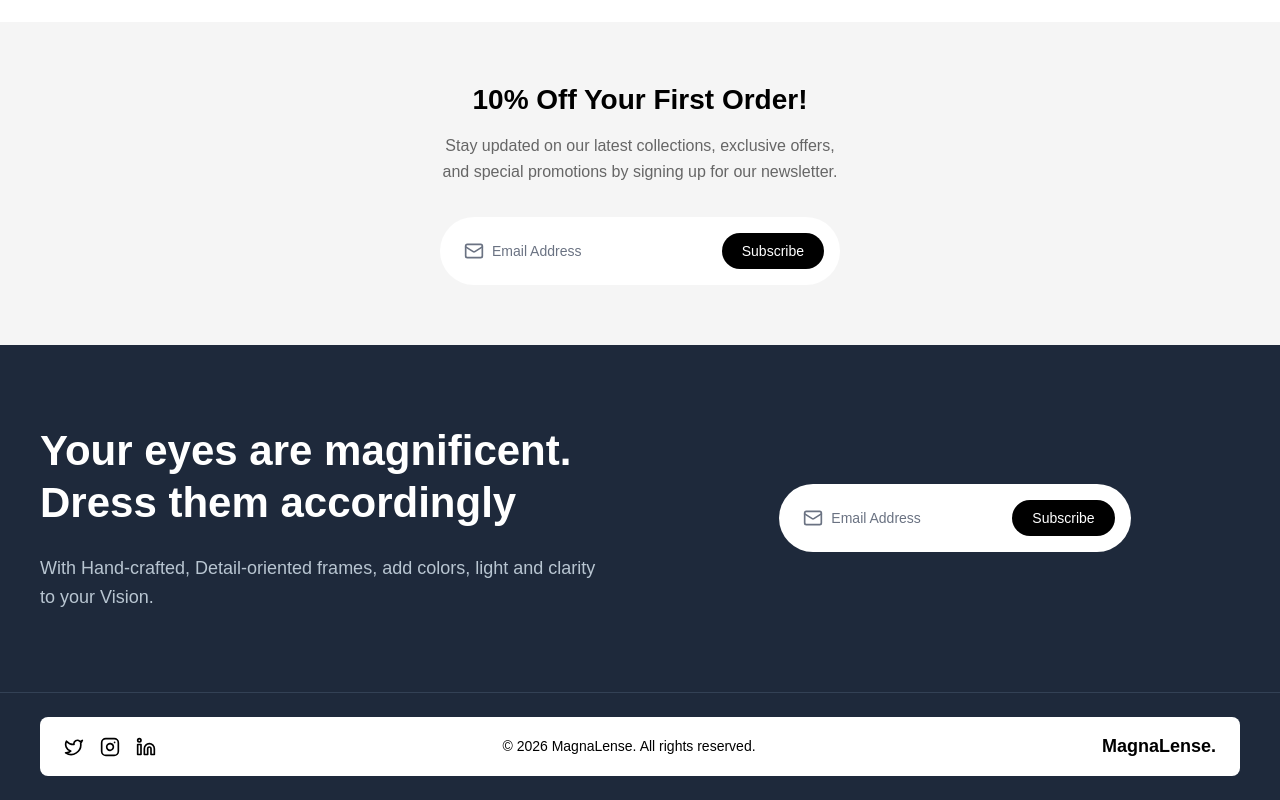
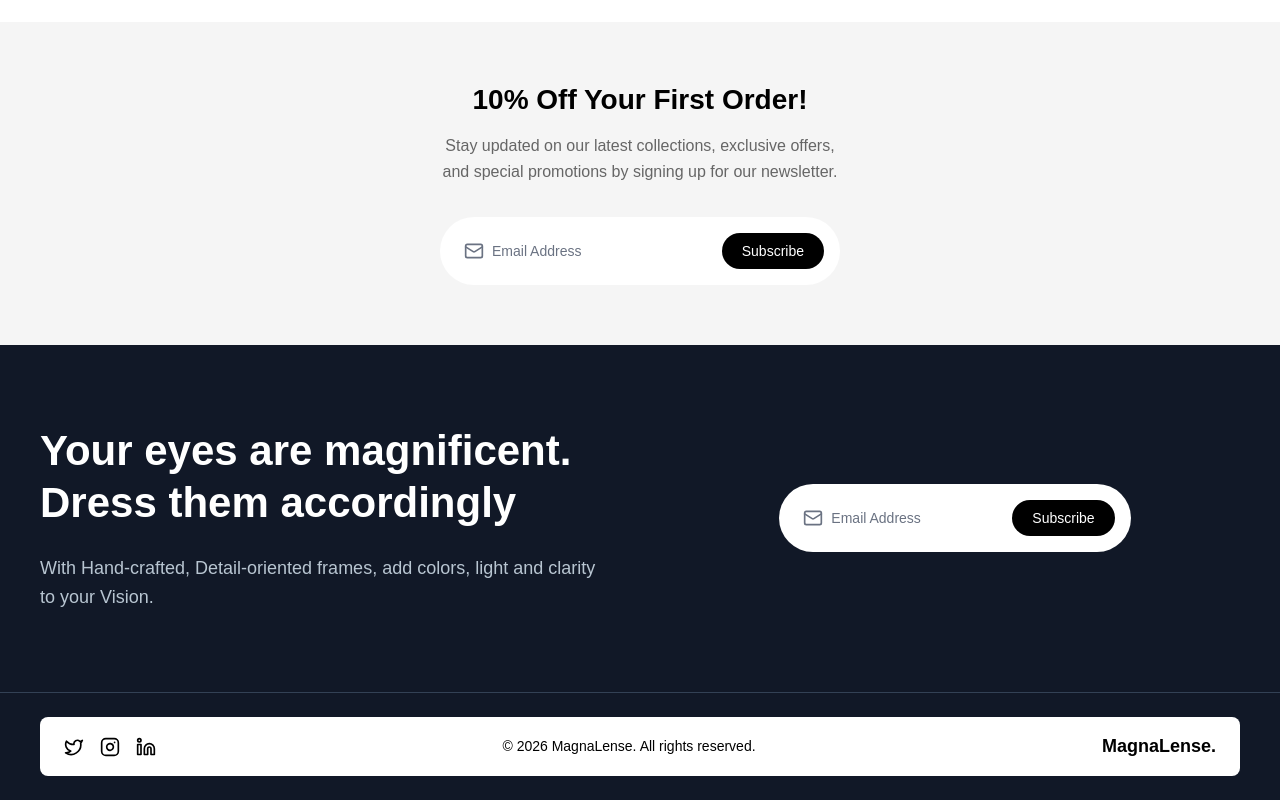
Before and after one commit to Emmaccen/magnalense-client, a Next.js app: page / in a window 1280 px wide. Shown: the part 3125-3925 px from the top of the page. Built offline with nearby package versions, Linux system fonts and the light colour scheme.

Commit message:
feat: home page

```diff
--- a/components/Footer.tsx
+++ b/components/Footer.tsx
@@ -19,7 +19,8 @@ export default function Footer() {
 
 
   return (
-    <div className="bg-[#1E293B] text-white">
+    <div className="bg-[#111827] text-white">
+
       {/* Main Hero Section */}
       <div className="px-[40px] py-[80px]">
         <div className="max-w-[1200px] mx-auto">
```
